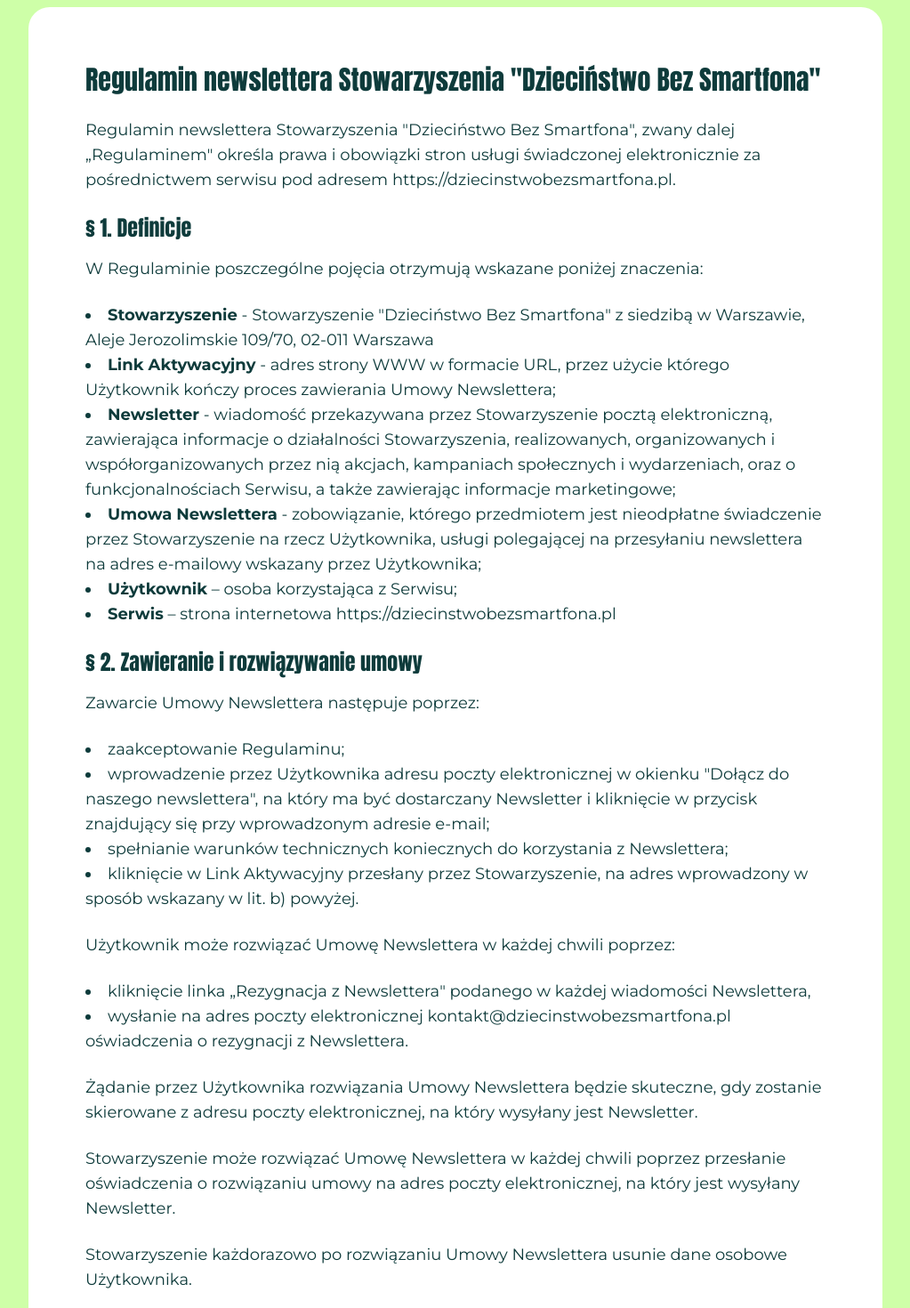
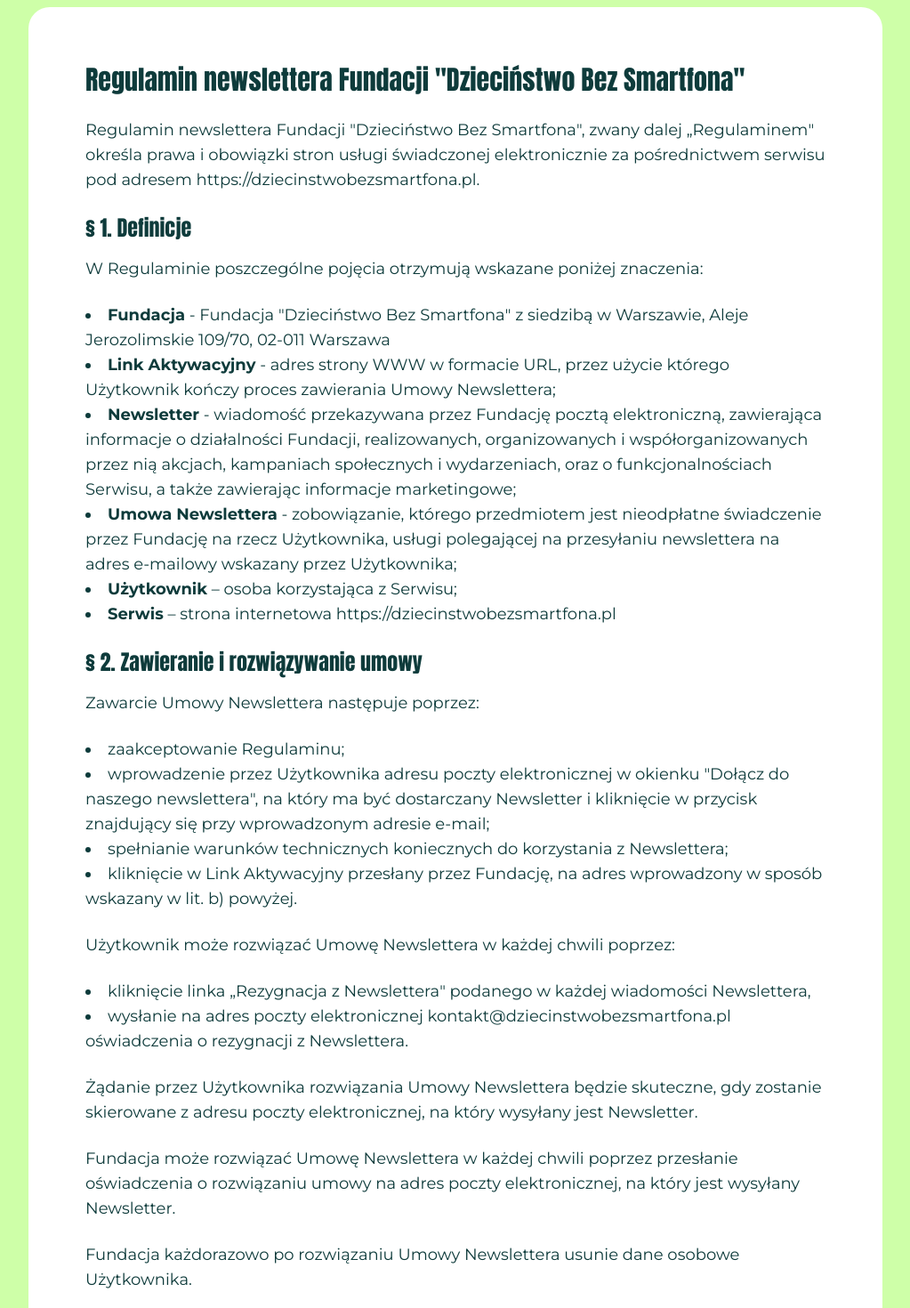
Before and after one commit to dziecinstwobezsmartfona/dbs-strona, a Next.js app: page /regulamin-newslettera in a window 1280 px wide. Shown: the part 560-2030 px from the top of the page at 89% size, without its empty margins (128-1151 px from the left). Built offline with nearby package versions, Linux system fonts and the light colour scheme; a web font is replaced by a local one.

Commit message:
Uaktualnienie danych związane ze zmianą formy działalności

```diff
--- a/app/(app)/regulamin-newslettera/page.tsx
+++ b/app/(app)/regulamin-newslettera/page.tsx
@@ -9,9 +9,9 @@
             </header>
             <section className="flex flex-col bg-white rounded-3xl items-center justify-center w-3/4 mx-auto mb-16">
                 <div className="text-left w-full p-8 lg:p-16">
-                    <h1 className="text-2xl xl:text-3xl font-title pb-6">Regulamin newslettera Stowarzyszenia "Dzieciństwo Bez Smartfona"</h1>
+                    <h1 className="text-2xl xl:text-3xl font-title pb-6">Regulamin newslettera Fundacji "Dzieciństwo Bez Smartfona"</h1>
                     <p className="text-sm xl:text-lg font-sans pb-6">
-                        Regulamin newslettera Stowarzyszenia "Dzieciństwo Bez Smartfona", zwany dalej „Regulaminem" określa prawa i obowiązki stron usługi świadczonej elektronicznie za pośrednictwem serwisu pod adresem https://dziecinstwobezsmartfona.pl.
+                        Regulamin newslettera Fundacji "Dzieciństwo Bez Smartfona", zwany dalej „Regulaminem" określa prawa i obowiązki stron usługi świadczonej elektronicznie za pośrednictwem serwisu pod adresem https://dziecinstwobezsmartfona.pl.
                     </p>
 
                     <h2 className="text-xl xl:text-2xl font-title pb-4">§ 1. Definicje</h2>
@@ -19,10 +19,10 @@
                         W Regulaminie poszczególne pojęcia otrzymują wskazane poniżej znaczenia:
                     </p>
                     <ul className="text-sm xl:text-lg font-sans pb-6 list-disc list-inside">
-                        <li><strong>Stowarzyszenie</strong> - Stowarzyszenie "Dzieciństwo Bez Smartfona" z siedzibą w Warszawie, Aleje Jerozolimskie 109/70, 02-011 Warszawa</li>
+                        <li><strong>Fundacja</strong> - Fundacja "Dzieciństwo Bez Smartfona" z siedzibą w Warszawie, Aleje Jerozolimskie 109/70, 02-011 Warszawa</li>
                         <li><strong>Link Aktywacyjny</strong> - adres strony WWW w formacie URL, przez użycie którego Użytkownik kończy proces zawierania Umowy Newslettera;</li>
-                        <li><strong>Newsletter</strong> - wiadomość przekazywana przez Stowarzyszenie pocztą elektroniczną, zawierająca informacje o działalności Stowarzyszenia, realizowanych, organizowanych i współorganizowanych przez nią akcjach, kampaniach społecznych i wydarzeniach, oraz o funkcjonalnościach Serwisu, a także zawierając informacje marketingowe;</li>
-                        <li><strong>Umowa Newslettera</strong> - zobowiązanie, którego przedmiotem jest nieodpłatne świadczenie przez Stowarzyszenie na rzecz Użytkownika, usługi polegającej na przesyłaniu newslettera na adres e-mailowy wskazany przez Użytkownika;</li>
+                        <li><strong>Newsletter</strong> - wiadomość przekazywana przez Fundację pocztą elektroniczną, zawierająca informacje o działalności Fundacji, realizowanych, organizowanych i współorganizowanych przez nią akcjach, kampaniach społecznych i wydarzeniach, oraz o funkcjonalnościach Serwisu, a także zawierając informacje marketingowe;</li>
+                        <li><strong>Umowa Newslettera</strong> - zobowiązanie, którego przedmiotem jest nieodpłatne świadczenie przez Fundację na rzecz Użytkownika, usługi polegającej na przesyłaniu newslettera na adres e-mailowy wskazany przez Użytkownika;</li>
                         <li><strong>Użytkownik</strong> – osoba korzystająca z Serwisu;</li>
                         <li><strong>Serwis</strong> – strona internetowa https://dziecinstwobezsmartfona.pl</li>
                     </ul>
@@ -35,7 +35,7 @@
                         <li>zaakceptowanie Regulaminu;</li>
                         <li>wprowadzenie przez Użytkownika adresu poczty elektronicznej w okienku "Dołącz do naszego newslettera", na który ma być dostarczany Newsletter i kliknięcie w przycisk znajdujący się przy wprowadzonym adresie e-mail;</li>
                         <li>spełnianie warunków technicznych koniecznych do korzystania z Newslettera;</li>
-                        <li>kliknięcie w Link Aktywacyjny przesłany przez Stowarzyszenie, na adres wprowadzony w sposób wskazany w lit. b) powyżej.</li>
+                        <li>kliknięcie w Link Aktywacyjny przesłany przez Fundację, na adres wprowadzony w sposób wskazany w lit. b) powyżej.</li>
                     </ul>
                     <p className="text-sm xl:text-lg font-sans pb-6">
                         Użytkownik może rozwiązać Umowę Newslettera w każdej chwili poprzez:
@@ -48,15 +48,15 @@
                         Żądanie przez Użytkownika rozwiązania Umowy Newslettera będzie skuteczne, gdy zostanie skierowane z adresu poczty elektronicznej, na który wysyłany jest Newsletter.
                     </p>
                     <p className="text-sm xl:text-lg font-sans pb-6">
-                        Stowarzyszenie może rozwiązać Umowę Newslettera w każdej chwili poprzez przesłanie oświadczenia o rozwiązaniu umowy na adres poczty elektronicznej, na który jest wysyłany Newsletter.
+                        Fundacja może rozwiązać Umowę Newslettera w każdej chwili poprzez przesłanie oświadczenia o rozwiązaniu umowy na adres poczty elektronicznej, na który jest wysyłany Newsletter.
                     </p>
                     <p className="text-sm xl:text-lg font-sans pb-6">
-                        Stowarzyszenie każdorazowo po rozwiązaniu Umowy Newslettera usunie dane osobowe Użytkownika.
+                        Fundacja każdorazowo po rozwiązaniu Umowy Newslettera usunie dane osobowe Użytkownika.
                     </p>
 
                     <h2 className="text-xl xl:text-2xl font-title pb-4">§ 3. Przedmiot Umowy Newslettera</h2>
                     <p className="text-sm xl:text-lg font-sans pb-6">
-                        Na podstawie zawartej Umowy Newslettera, Stowarzyszenie będzie przesyłać Użytkownikowi cyklicznie następujące informacje: treści dotyczące działalności Stowarzyszenia, organizowanych i współorganizowanych akcji, kampanii społecznych i wydarzeń, funkcjonalności serwisu, a także treści o charakterze marketingowym i handlowym oraz związane ze wsparciem finansowym Stowarzyszenia.
+                        Na podstawie zawartej Umowy Newslettera, Fundacja będzie przesyłać Użytkownikowi cyklicznie następujące informacje: treści dotyczące działalności Fundacji, organizowanych i współorganizowanych akcji, kampanii społecznych i wydarzeń, funkcjonalności serwisu, a także treści o charakterze marketingowym i handlowym oraz związane ze wsparciem finansowym Fundacji.
                     </p>
                     <p className="text-sm xl:text-lg font-sans pb-6">
                         Umowa Newslettera jest nieodpłatna.
@@ -80,13 +80,13 @@
 
                     <h2 className="text-xl xl:text-2xl font-title pb-4">§ 6. Ochrona danych osobowych</h2>
                     <p className="text-sm xl:text-lg font-sans pb-6">
-                        Administratorem danych osobowych Użytkownika jest Stowarzyszenie.
+                        Administratorem danych osobowych Użytkownika jest Fundacja.
                     </p>
                     <p className="text-sm xl:text-lg font-sans pb-6">
                         W sprawach dotyczących ochrony danych osobowych prosimy o kontakt pod adresem e-mail: kontakt@dziecinstwobezsmartfona.pl.
                     </p>
                     <p className="text-sm xl:text-lg font-sans pb-6">
-                        Przekazane przez Użytkownika dane osobowe będą przetwarzane w celu prawidłowej realizacji Umowy Newslettera, tj. na podstawie art. 6 ust. 1 lit. b RODO. Dane osobowe mogą być przetwarzane również na podstawie art. 6 ust. 1 lit. f RODO, gdy niezbędność przetwarzania wynika z prawnie uzasadnionych interesów realizowanych przez administratora, co obejmuje realizację celów Stowarzyszenia takich, jak np.: propagowanie w społeczeństwie naszej misji, jaką jest zapewnienie każdemu dziecka szczęśliwego dzieciństwa, wolnego od negatywnego wpływu smartfonów.
+                        Przekazane przez Użytkownika dane osobowe będą przetwarzane w celu prawidłowej realizacji Umowy Newslettera, tj. na podstawie art. 6 ust. 1 lit. b RODO. Dane osobowe mogą być przetwarzane również na podstawie art. 6 ust. 1 lit. f RODO, gdy niezbędność przetwarzania wynika z prawnie uzasadnionych interesów realizowanych przez administratora, co obejmuje realizację celów Fundacji takich, jak np.: propagowanie w społeczeństwie naszej misji, jaką jest zapewnienie każdemu dziecka szczęśliwego dzieciństwa, wolnego od negatywnego wpływu smartfonów.
                     </p>
                     <p className="text-sm xl:text-lg font-sans pb-6">
                         Odbiorcą danych osobowych Użytkownika będą podmioty współpracujące z Administratorem, które pomagają Administratorowi wykonywać umowę (kontrahenci z branży IT, podmioty świadczące usługi marketingowe).
@@ -109,10 +109,10 @@
                         Regulamin wchodzi w życie z dniem ogłoszenia w Serwisie.
                     </p>
                     <p className="text-sm xl:text-lg font-sans pb-6">
-                        Stowarzyszenie ma prawo do jednostronnej zmiany postanowień Regulaminu, w szczególności z ważnych powodów, np. z powodu zmian technologicznych, zmian przepisów prawa.
+                        Fundacja ma prawo do jednostronnej zmiany postanowień Regulaminu, w szczególności z ważnych powodów, np. z powodu zmian technologicznych, zmian przepisów prawa.
                     </p>
                     <p className="text-sm xl:text-lg font-sans pb-6">
-                        W przypadku dokonania zmian w Regulaminie, Stowarzyszenie poinformuje o tym Użytkowników w formie wiadomości elektronicznej wysłanej na adres podany przez Użytkownika. Użytkownik może nie wyrazić zgody na zmiany w Regulaminie rozwiązując umowę newslettera.
+                        W przypadku dokonania zmian w Regulaminie, Fundacja poinformuje o tym Użytkowników w formie wiadomości elektronicznej wysłanej na adres podany przez Użytkownika. Użytkownik może nie wyrazić zgody na zmiany w Regulaminie rozwiązując umowę newslettera.
                     </p>
 
                     <h2 className="text-xl xl:text-2xl font-title pb-4">§8. Prawo i sąd właściwy</h2>
--- a/components/Footer.tsx
+++ b/components/Footer.tsx
@@ -17,12 +17,12 @@
             alt="Dzieciństwo Bez Smartfona Logo"
           />
           <div className="md:ml-4 mt-4 md:mt-0 text-center md:text-left text-xs md:text-sm">
-            <p><b>Stowarzyszenie "Dzieciństwo Bez Smartfona"</b></p>
-            <p className="pb-4">NIP: 7011300985    REGON: 543938154</p>
+            <p><b>Fundacja "Dzieciństwo Bez Smartfona"</b></p>
+            <p className="pb-4">KRS: 0001256605  NIP: 7011300985  REGON: 545328052</p>
             <p>Aleje Jerozolimskie 109/70</p>
             <p>02-011 Warszawa</p>
             <p className="pb-4">kontakt@dziecinstwobezsmartfona.pl</p>
-            <p>Nr konta: 32 2530 0008 2090 1090 7977 0001</p>
+            {/* <p>Nr konta: 32 2530 0008 2090 1090 7977 0001</p> */}
           </div>
         </div>
         <div className="flex flex-col md:flex-row items-center md:items-end text-xs md:text-sm">
```
Also changed, not shown: app/(app)/kodeks-postepowania/page.tsx (+5 -5 lines), app/(app)/polityka-prywatnosci/page.tsx (+8 -8 lines).
